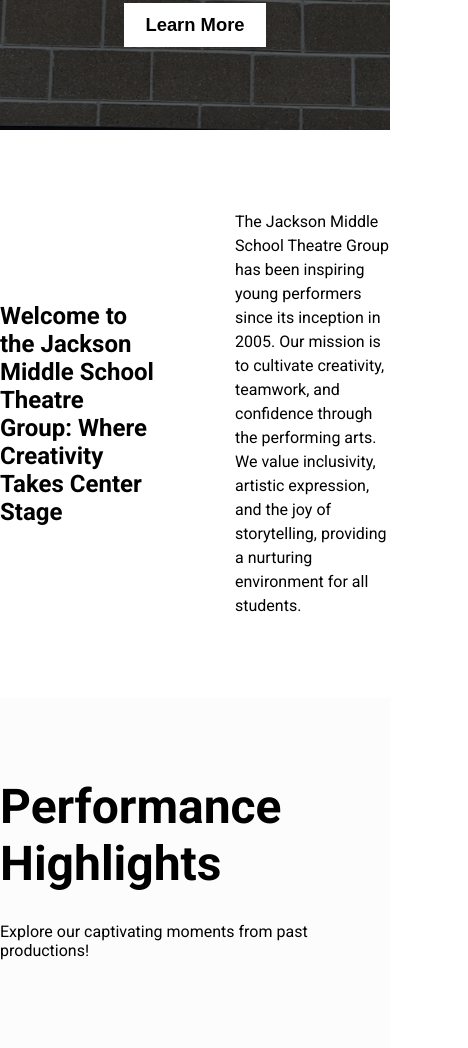
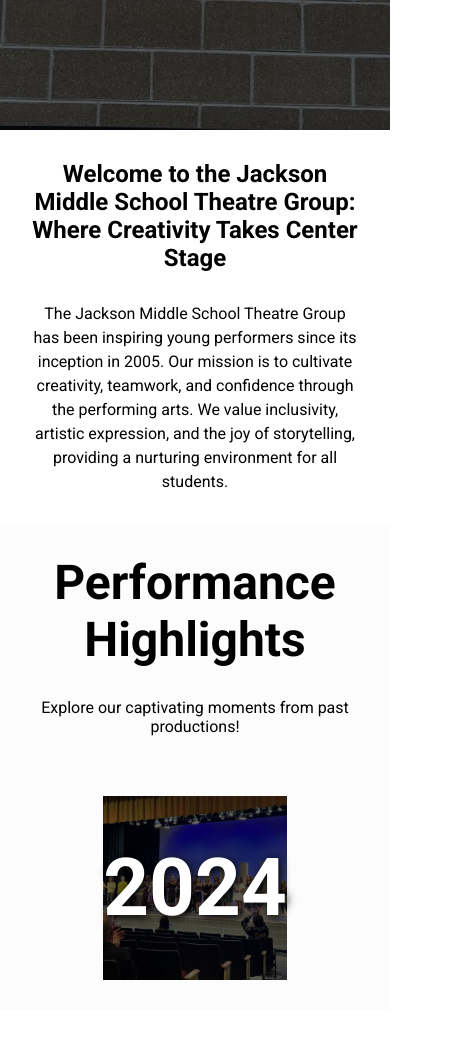
Before and after one commit to lanehowell/Jackson-Jaguar-Theatre-Company, a plain HTML site: page index.html in a window 390 px wide. Shown: the part 716-1764 px from the top of the page, 468 px wide, since content can reach past the window. After the commit the page ends 1726 px from the top, so only its background shows below. Drawn offline with Linux system fonts and the light colour scheme.

Commit message:
Corrected homepage for smart phones

```diff
--- a/styles/header.css
+++ b/styles/header.css
@@ -48,3 +48,15 @@ header{
 .header-link:hover::after{
     transform: scale(1, 1);
 }
+
+@media screen and (max-width: 530px) {
+    #header-links{
+        gap: 0;
+        justify-content: space-evenly;
+        width: 100%;
+    }
+
+    header{
+        padding-inline: 0;
+    }
+}
--- a/styles/styles.css
+++ b/styles/styles.css
@@ -76,14 +76,15 @@ header{
 
 #hero-title{
     color: white;
-    font-size: 5rem;
+    /* font-size: 5rem; */
+    font-size: clamp(50px, 6vw, 5rem);
     text-shadow: 2px 2px 10px black;
 }
 
 #hero-description{
     color: white;
     line-height: 150%;
-    font-size: 1.2rem;
+    font-size: clamp(1rem, 3vw, 1.2rem);
 }
 
 #learn-more-button{
@@ -121,6 +122,7 @@ header{
     gap: 30px;
     background-color: rgb(252, 252, 252);
     padding-block: 80px;
+    text-align: center;
 }
 
 #performance-title{
@@ -150,8 +152,8 @@ header{
     background-blend-mode: darken;
     background-size: cover;
     background-position: center;
-    height: 500px;
-    width: 500px;
+    max-height: 500px;
+    max-width: 500px;
     transition: all .3s ease-in-out;
     cursor: pointer;
 }
@@ -169,13 +171,19 @@ header{
 }
 
 @media screen and (max-width: 530px) {
-    #header-links{
-        gap: 0;
-        justify-content: space-evenly;
-        width: 100%;
+    #about-section{
+        flex-direction: column;
+        text-align: center;
+        gap: 30px;
+        padding-block: 30px;
+        padding-inline: 30px;
     }
 
-    header{
-        padding-inline: 0;
+    #performance-section{
+        padding-block: 30px;
+    }
+
+    #performance-description{
+        margin-bottom: 30px;
     }
 }
```
